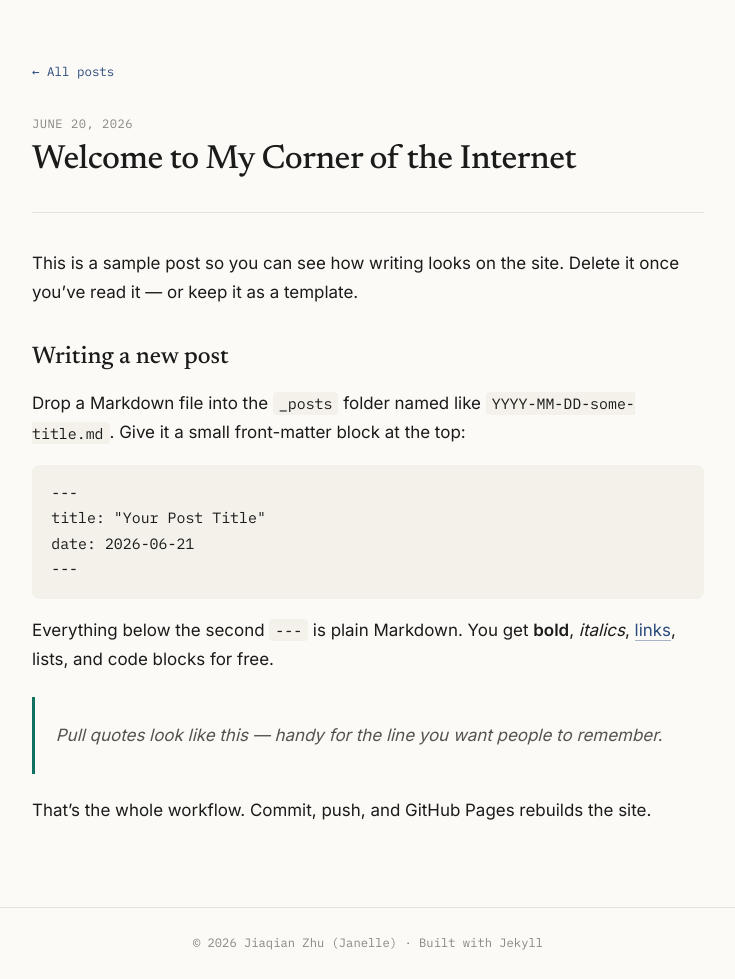
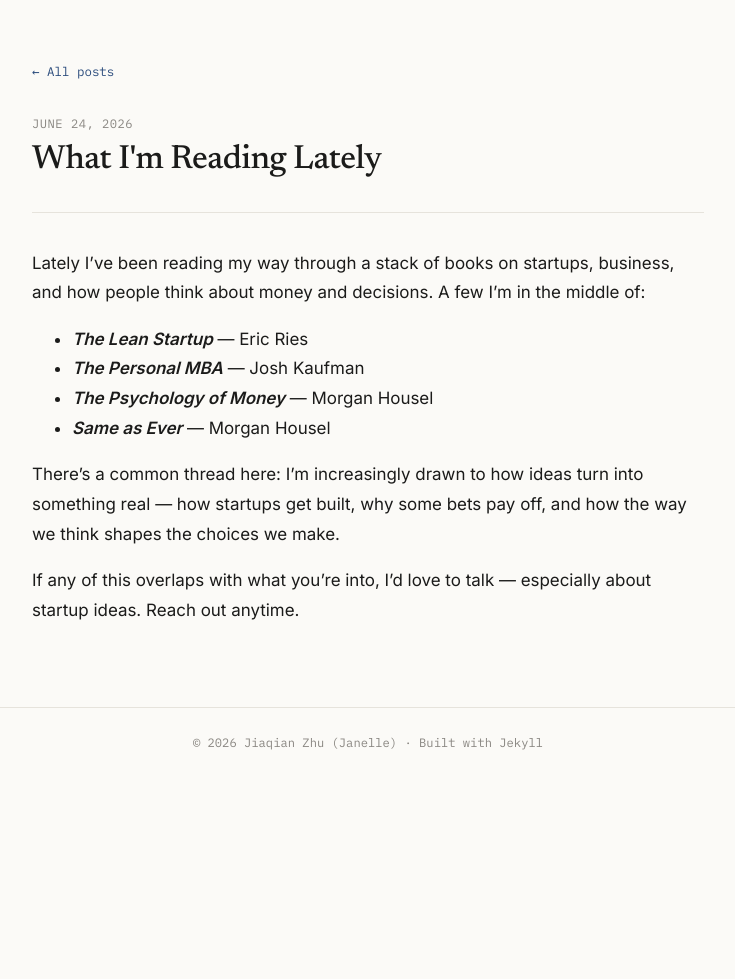
Before and after one commit to Jiaqian-Janelle/Jiaqian-Janelle.github.io, a Jekyll site: the page built from _posts/2026-06-20-welcome.md, in a window 1280 px wide. Shown: the whole page, without its empty margins (272-1007 px from the left). Built offline with Jekyll 4.4.1, drawn with Linux system fonts in a browser that asks for light colours; after the commit the page ends 900 px from its top, so only the background shows below that.

Commit message:
add reading list post

````diff
--- a/_posts/2026-06-20-welcome.md
+++ b/_posts/2026-06-20-welcome.md
@@ -1,26 +1,19 @@
 ---
-title: "Welcome to My Corner of the Internet"
-date: 2026-06-20
+title: "What I'm Reading Lately"
+date: 2026-06-24
 ---
 
-This is a sample post so you can see how writing looks on the site. Delete it
-once you've read it — or keep it as a template.
+Lately I've been reading my way through a stack of books on startups, business,
+and how people think about money and decisions. A few I'm in the middle of:
 
-## Writing a new post
+- ***The Lean Startup*** — Eric Ries
+- ***The Personal MBA*** — Josh Kaufman
+- ***The Psychology of Money*** — Morgan Housel
+- ***Same as Ever*** — Morgan Housel
 
-Drop a Markdown file into the `_posts` folder named like
-`YYYY-MM-DD-some-title.md`. Give it a small front-matter block at the top:
+There's a common thread here: I'm increasingly drawn to how ideas turn into
+something real — how startups get built, why some bets pay off, and how the way
+we think shapes the choices we make.
 
-```yaml
----
-title: "Your Post Title"
-date: 2026-06-21
----
-```
-
-Everything below the second `---` is plain Markdown. You get **bold**,
-*italics*, [links](https://example.com), lists, and code blocks for free.
-
-> Pull quotes look like this — handy for the line you want people to remember.
-
-That's the whole workflow. Commit, push, and GitHub Pages rebuilds the site.
+If any of this overlaps with what you're into, I'd love to talk — especially
+about startup ideas. Reach out anytime.
````
